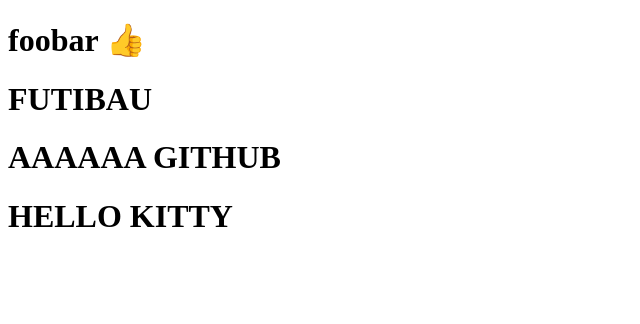
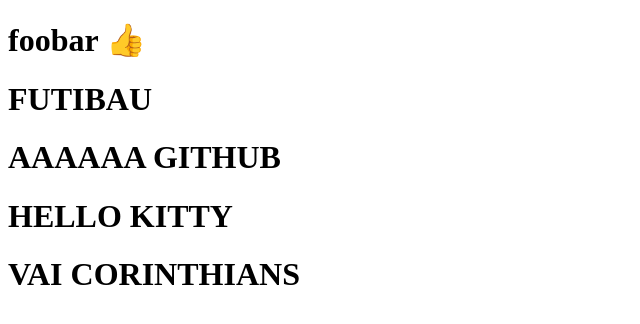
Before and after one commit to RafaRAR/aula-1, a plain HTML site: page index.html in a window 1280 px wide. Shown: the whole page, without its empty margins (0-640 px from the left). Drawn offline with Linux system fonts and the light colour scheme.

Commit message:
CORINTHIANS

```diff
--- a/index.html
+++ b/index.html
@@ -11,5 +11,6 @@
     <h1> FUTIBAU </h1>
     <h1> AAAAAA GITHUB </h1>
     <h1> HELLO KITTY </h1>
+    <h1> VAI CORINTHIANS</h1>
 </body>
 </html>
```
